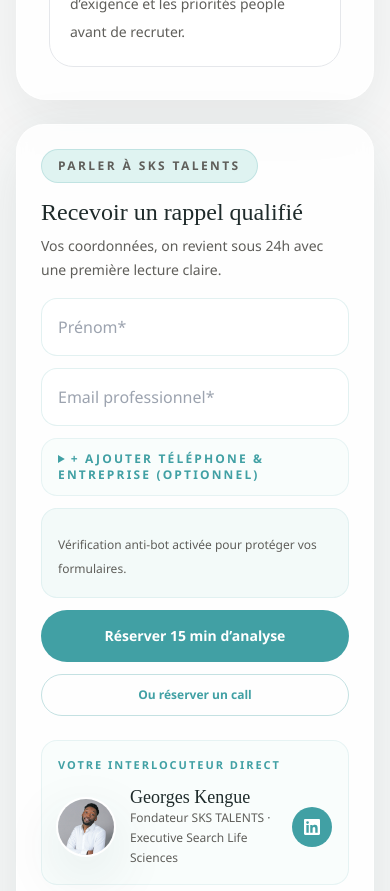
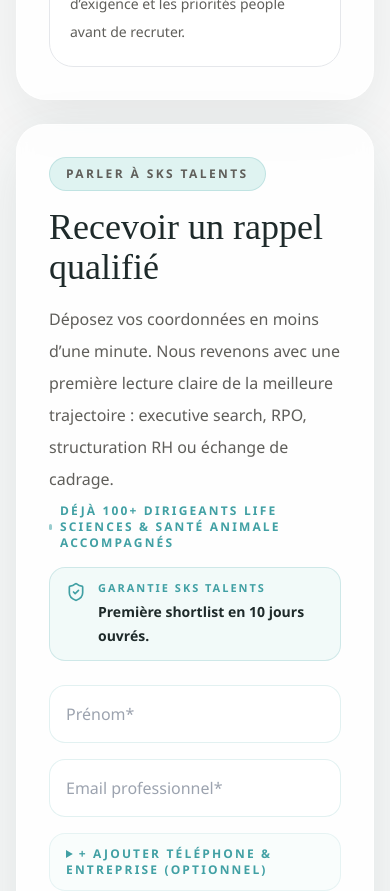
Before and after one commit to georgesskstalents-code/sks-talents-site, a Next.js app: page /contact in a window 390 px wide. Shown: the part 2240-3131 px from the top of the page. Built offline with nearby package versions, Linux system fonts and the light colour scheme; no server answers.

Commit message:
Revert "fix(contact-mobile): show form fields above the fold on mobile"
This reverts commit b64805c0ed9a3b702e18b7ccdaf122eea6ad4749.

```diff
--- a/app/(routes)/contact/page.tsx
+++ b/app/(routes)/contact/page.tsx
@@ -97,7 +97,7 @@
           <div id="rappel" className="scroll-mt-28">
             <InlineLeadForm
               title="Recevoir un rappel qualifié"
-              description="Vos coordonnées, on revient sous 24h avec une première lecture claire."
+              description="Déposez vos coordonnées en moins d’une minute. Nous revenons avec une première lecture claire de la meilleure trajectoire : executive search, RPO, structuration RH ou échange de cadrage."
               role="CEO / COO / CPO / DRH"
               sector="Life Sciences, Biotech, Diagnostic, Animal Health & Petfood"
             />
--- a/components/InlineLeadForm.tsx
+++ b/components/InlineLeadForm.tsx
@@ -141,21 +141,21 @@
   }
 
   return (
-    <div className={`card-surface ${compact ? "p-6" : "p-6 sm:p-8"}`}>
+    <div className={`card-surface ${compact ? "p-6" : "p-8"}`}>
       <p className="eyebrow">Parler à SKS TALENTS</p>
-      <h3 className="font-display text-2xl leading-[1.15] text-brand-ink sm:text-4xl">{title}</h3>
-      <p className="mt-2 text-sm leading-6 text-brand-stone sm:mt-4 sm:text-base sm:leading-8">{description}</p>
+      <h3 className="font-display text-4xl text-brand-ink">{title}</h3>
+      <p className="mt-4 text-base leading-8 text-brand-stone">{description}</p>
 
-      <p className="mt-2 hidden items-center gap-2 text-xs font-semibold uppercase tracking-[0.18em] text-brand-teal md:inline-flex">
+      <p className="mt-2 inline-flex items-center gap-2 text-xs font-semibold uppercase tracking-[0.18em] text-brand-teal">
         <span className="inline-block h-1.5 w-1.5 rounded-full bg-brand-teal animate-pulse" />
         Déjà 100+ dirigeants Life Sciences &amp; Santé animale accompagnés
       </p>
 
-      <div className="mt-4 hidden md:block">
+      <div className="mt-4">
         <GuaranteeBadge variant="compact" />
       </div>
 
-      <form className="mt-4 grid gap-3 sm:mt-6 sm:gap-4" onSubmit={handleSubmit} noValidate>
+      <form className="mt-6 grid gap-4" onSubmit={handleSubmit} noValidate>
         <input
           value={form.firstName}
           onChange={(event) => updateField("firstName", event.target.value)}
```
